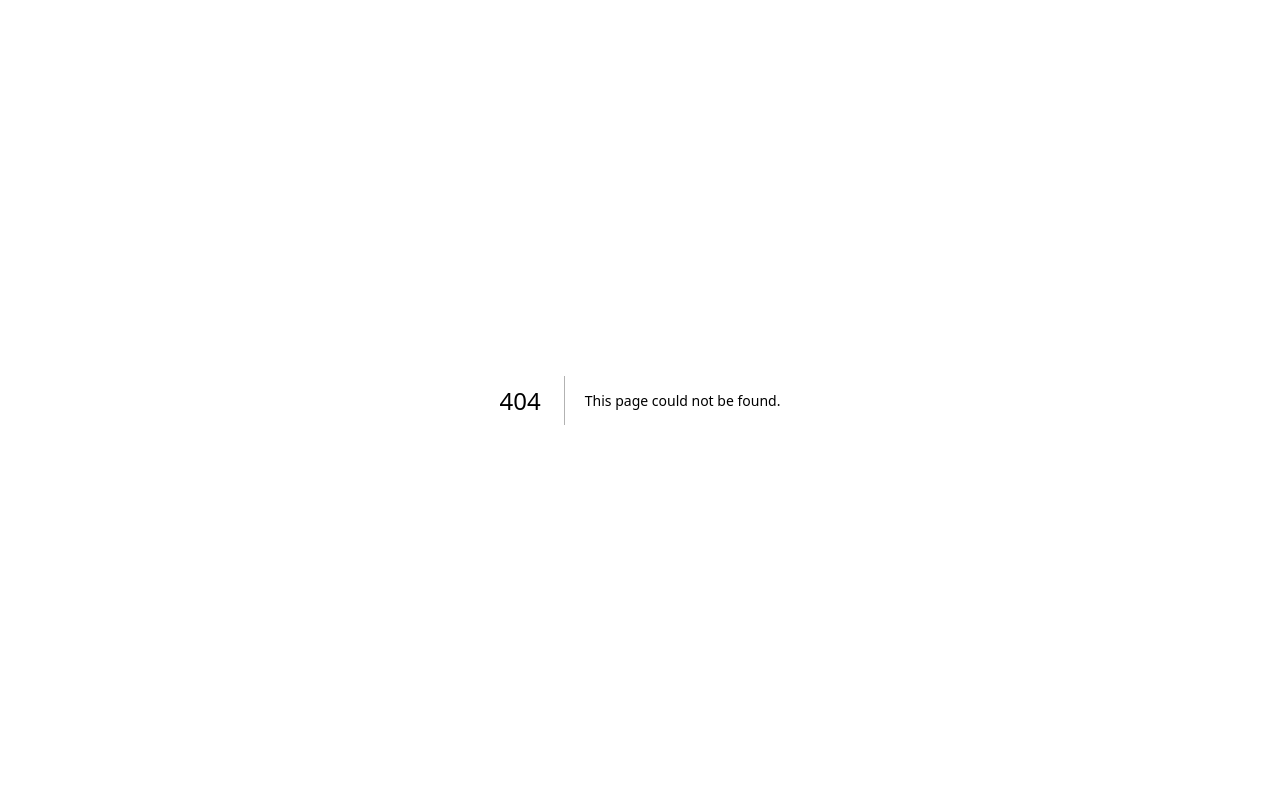
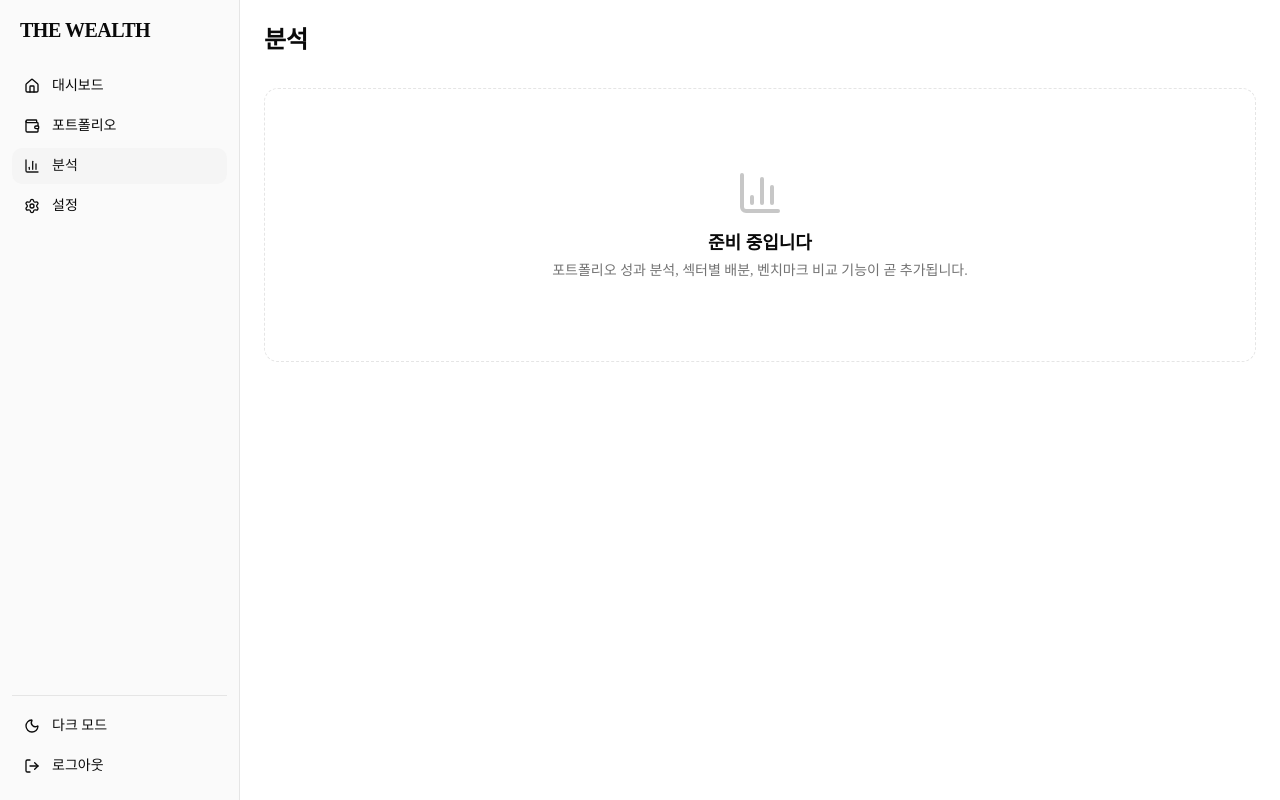
Before and after one commit to joonwon-space/the-wealth, a Next.js app in the folder frontend/: page /dashboard/analytics in a window 1280 px wide. Before the commit this address had no page. Built offline with nearby package versions, Linux system fonts and the light colour scheme.

Commit message:
feat: add analytics placeholder page to fix 404

```diff
--- /dev/null
+++ b/frontend/src/app/dashboard/analytics/page.tsx
@@ -0,0 +1,16 @@
+import { BarChart3 } from "lucide-react";
+
+export default function AnalyticsPage() {
+  return (
+    <div className="space-y-8">
+      <h1 className="text-2xl font-bold">분석</h1>
+      <div className="flex flex-col items-center justify-center rounded-xl border border-dashed py-20 text-center">
+        <BarChart3 className="mb-3 h-12 w-12 text-muted-foreground/40" />
+        <p className="text-lg font-semibold">준비 중입니다</p>
+        <p className="mt-1 text-sm text-muted-foreground">
+          포트폴리오 성과 분석, 섹터별 배분, 벤치마크 비교 기능이 곧 추가됩니다.
+        </p>
+      </div>
+    </div>
+  );
+}
```
Also changed, not shown: 1 other file (tests, documents, lock files or other folders).
